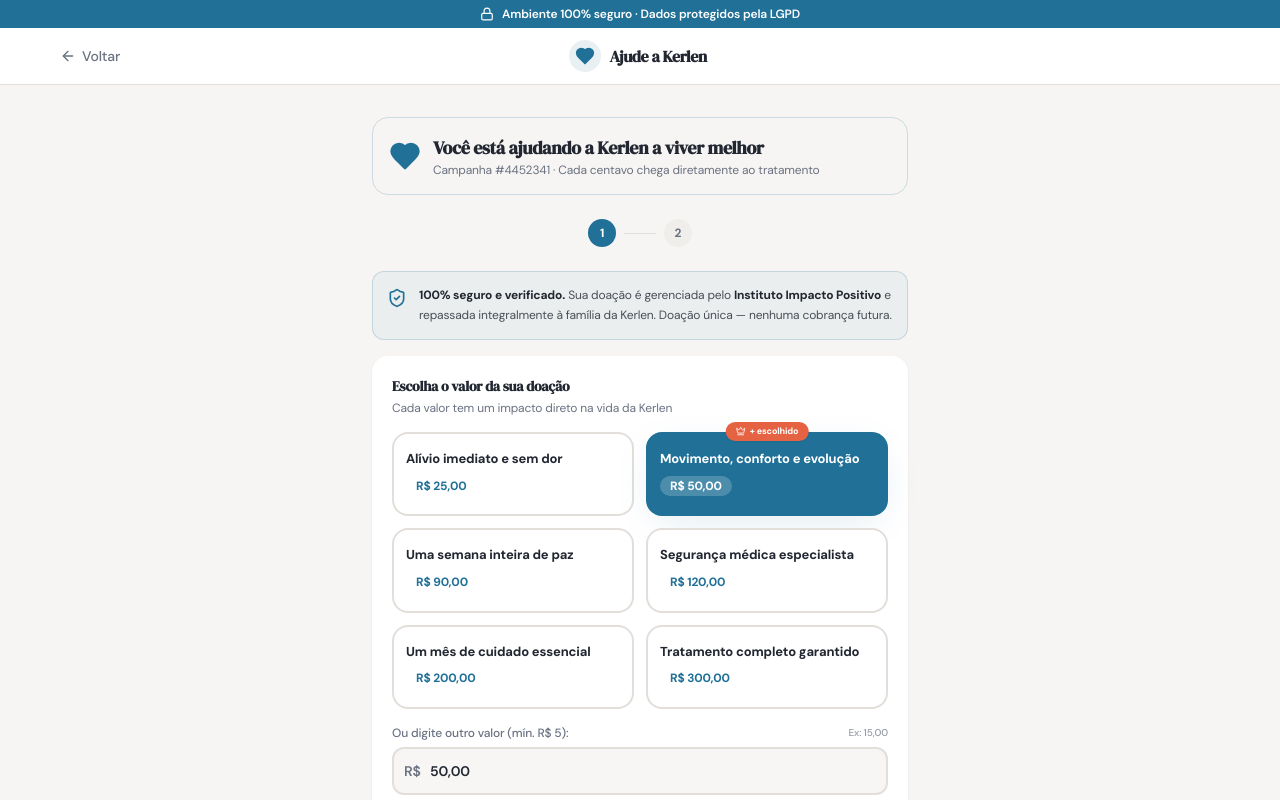
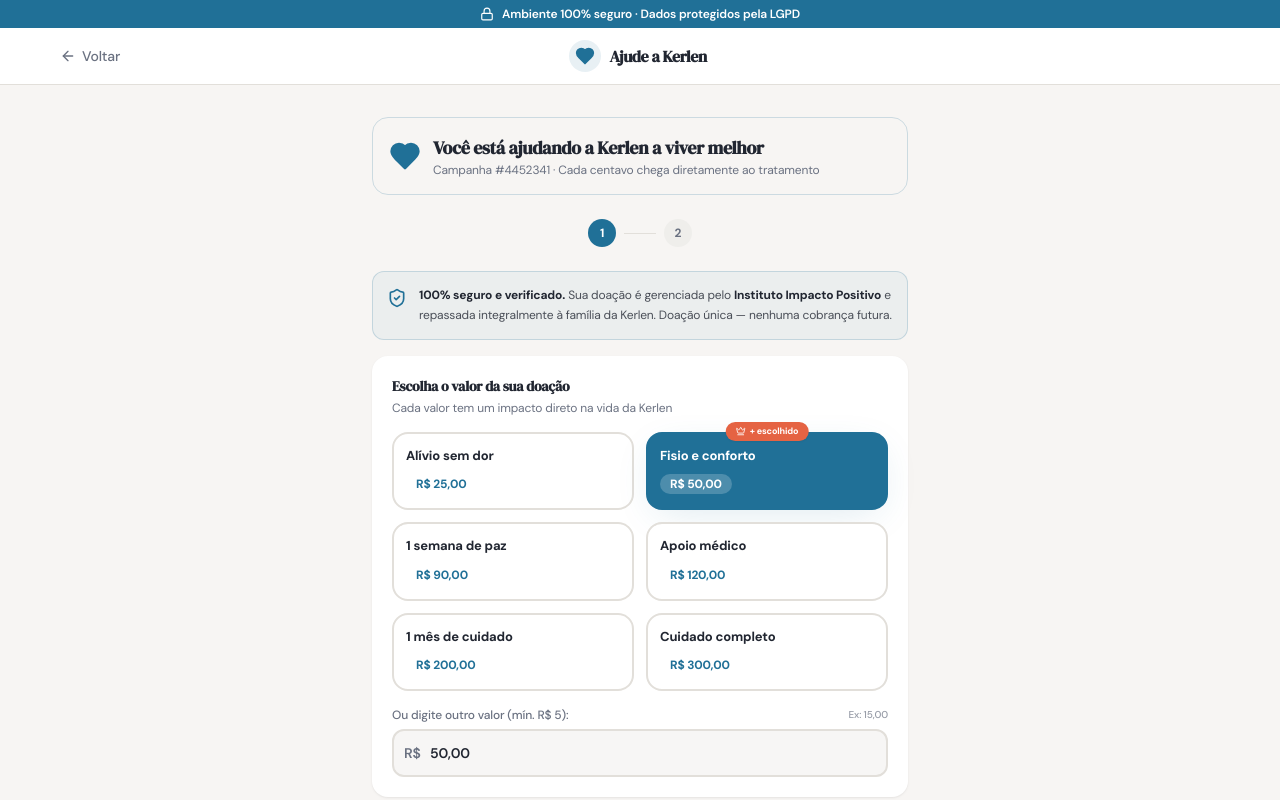
Before and after one commit to Lewis085/remix-of-relphim, a React (Vite) app: page /checkout in a window 1280 px wide. Shown: the top 800 px of the page. Built offline with nearby package versions, Linux system fonts and the light colour scheme; the HTML template or start-up script is replaced by a standard one.

Commit message:
style(checkout): ajusta botões de impacto para altura fixa e texto encurtado

```diff
--- a/src/pages/Checkout.tsx
+++ b/src/pages/Checkout.tsx
@@ -14,12 +14,12 @@ const MAX = 2000;
 
 // Impacto tangível por valor — ancora a decisão no benefício concreto
 const IMPACT: Record<number, string> = {
-  25:  "Alívio imediato e sem dor",
-  50:  "Movimento, conforto e evolução",
-  90:  "Uma semana inteira de paz",
-  120: "Segurança médica especialista",
-  200: "Um mês de cuidado essencial",
-  300: "Tratamento completo garantido",
+  25:  "Alívio sem dor",
+  50:  "Fisio e conforto",
+  90:  "1 semana de paz",
+  120: "Apoio médico",
+  200: "1 mês de cuidado",
+  300: "Cuidado completo",
 };
 
 
@@ -247,7 +247,7 @@ const Checkout = () => {
                   const isPopular = p === POPULAR;
                   const isSelected = amount === p;
                   return (
-                    <div key={p} className="relative">
+                    <div key={p} className="relative h-full">
                       {isPopular && (
                         <span className="absolute -top-2.5 left-1/2 z-10 flex -translate-x-1/2 items-center gap-1 whitespace-nowrap rounded-full bg-accent px-2.5 py-0.5 text-[9px] font-bold text-accent-foreground shadow-sm">
                           <Crown className="h-2.5 w-2.5" /> + escolhido
@@ -255,7 +255,7 @@ const Checkout = () => {
                       )}
                       <button
                         onClick={() => setAmount(p)}
-                        className={`group relative w-full overflow-hidden rounded-2xl border-2 px-3 py-4 text-left transition-all duration-200 active:scale-95 ${
+                        className={`group relative flex h-full w-full flex-col justify-between overflow-hidden rounded-2xl border-2 px-3 py-3.5 text-left transition-all duration-200 active:scale-95 ${
                           isSelected
                             ? "border-primary bg-primary shadow-elevated"
                             : "border-border bg-white hover:border-primary/40 hover:shadow-card"
@@ -263,14 +263,14 @@ const Checkout = () => {
                       >
                         {/* Impacto em destaque — o "produto" emocional */}
                         {IMPACT[p] && (
-                          <span className={`block text-[13px] font-bold leading-snug ${
+                          <span className={`block text-xs font-bold leading-tight sm:text-[13px] ${
                             isSelected ? "text-white" : "text-foreground"
                           }`}>
                             {IMPACT[p]}
                           </span>
                         )}
                         {/* Valor como badge secundário */}
-                        <span className={`mt-2 inline-flex items-center rounded-full px-2.5 py-0.5 text-xs font-bold ${
+                        <span className={`mt-2.5 inline-flex items-center rounded-full px-2.5 py-0.5 text-xs font-bold ${
                           isSelected
                             ? "bg-white/20 text-white"
                             : "bg-primary/8 text-primary"
```
